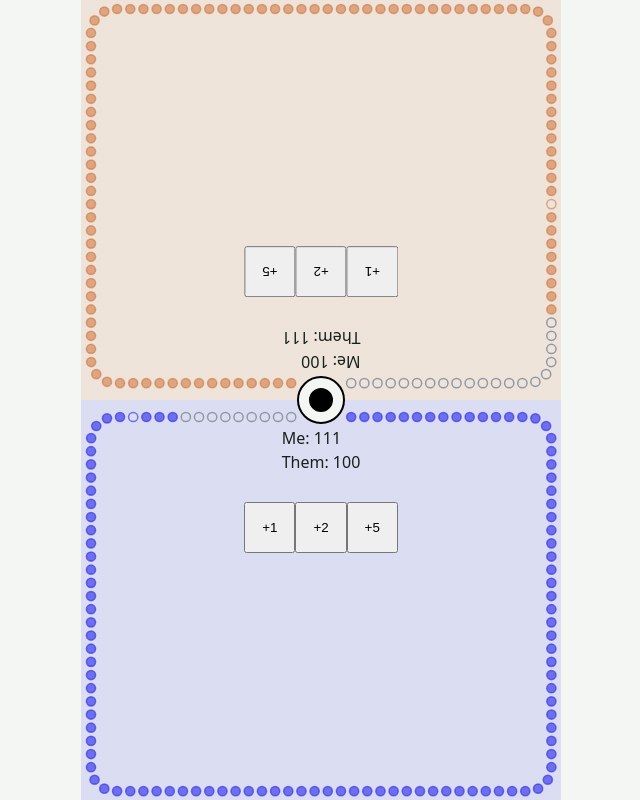
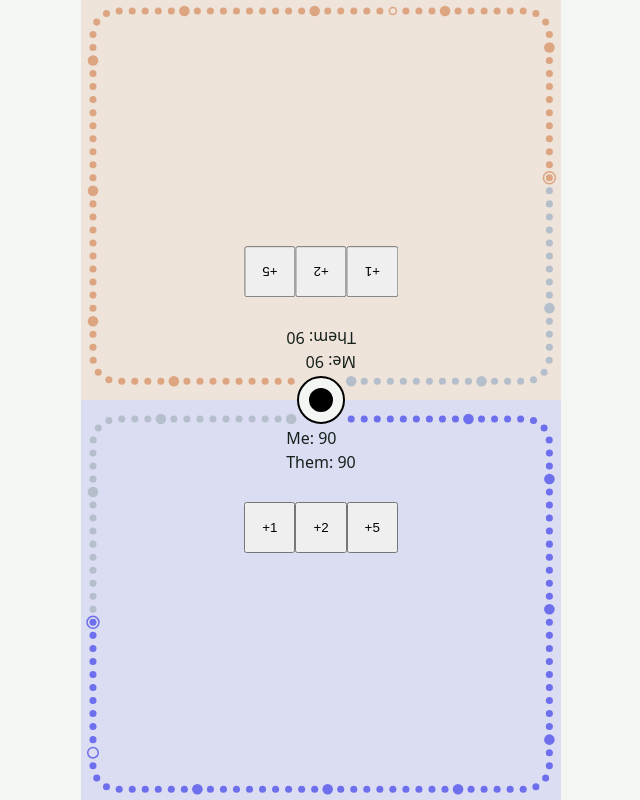
Before and after one commit to dylano/cribbage-scoring, a React (Vite) app: page / in a window 1280 px wide. Shown: the whole page, without its empty margins (319-959 px from the left). Built offline with nearby package versions, Linux system fonts and the light colour scheme.

Commit message:
more border: add decade dots, re-work filled/unfilled styling

```diff
--- a/src/App.tsx
+++ b/src/App.tsx
@@ -11,8 +11,8 @@ interface PlayerScore {
 
 export function App() {
   const [winner, setWinner] = useState(0);
-  const [player1, setPlayer1] = useState<PlayerScore>({ score: 100, previousScore: 92 });
-  const [player2, setPlayer2] = useState<PlayerScore>({ score: 111, previousScore: 108 });
+  const [player1, setPlayer1] = useState<PlayerScore>({ score: 90, previousScore: 66 });
+  const [player2, setPlayer2] = useState<PlayerScore>({ score: 90, previousScore: 80 });
 
   // check for winner
   useEffect(() => {
--- a/src/Player/Player.tsx
+++ b/src/Player/Player.tsx
@@ -50,7 +50,9 @@ export default function Player({
         count={WINNING_SCORE - 1}
         radius={24}
         completeColor={`var(--color-player${playerId})`}
-        inset={5}
+        inset={7}
+        density={0.27}
+        majorEvery={10}
         gap={WINNING_PEG_DIAMETER + WINNING_PEG_CLEARANCE * 2}
       />
       <div>
--- a/src/ProgressBorder/ProgressBorder.module.css
+++ b/src/ProgressBorder/ProgressBorder.module.css
@@ -17,9 +17,9 @@
 }
 
 .chain {
-  /* Ring colour for nodes that are not yet lit. Dark enough to read against
-     the surface without competing with the lit run. */
-  --muted: oklch(0.68 0.02 255);
+  /* Fill for nodes that are not yet lit. Lighter than it was for rings — a
+     solid disc carries far more weight than an outline at the same colour. */
+  --muted: oklch(0.8 0.02 255);
   --complete: oklch(0.58 0.17 255);
   --node-stroke: 1.5;
 
@@ -41,20 +41,20 @@
      converts it to a number of nodes, so the fade spans one node width. */
   --lit: clamp(0, (var(--progress) - var(--t)) * var(--count), 1);
 
-  /* Unlit nodes are hollow rings. A node fills in as it lights, and its ring
-     shifts from muted to the complete colour so it reads as a solid dot. */
-  fill: var(--complete);
-  fill-opacity: var(--lit);
-  stroke: color-mix(in oklch, var(--muted), var(--complete) calc(var(--lit) * 100%));
-  stroke-width: var(--node-stroke);
+  /* Every node is a solid disc; only the fill colour moves. Keeping the chain
+     one uniform texture is what lets the two pegs stand out by shape. */
+  fill: color-mix(in oklch, var(--muted), var(--complete) calc(var(--lit) * 100%));
 }
 
-/* The back peg. This node is lit, so .node would fill it in; keep it hollow
-   with a complete-coloured ring to mark where the count started.
-   Must stay after .node — same specificity, so source order decides. */
-.marker {
-  fill-opacity: 0;
+/* The two pegs are the only rings on the board. The back peg marks where the
+   count started; the halo is the front peg, ringing the leading disc with a
+   background-coloured gap so it reads as a peg seated in a hole.
+   Both must stay after .node — same specificity, so source order decides. */
+.marker,
+.halo {
+  fill: none;
   stroke: var(--complete);
+  stroke-width: var(--node-stroke);
 }
 
 @media (prefers-reduced-motion: reduce) {
--- a/src/ProgressBorder/ProgressBorder.tsx
+++ b/src/ProgressBorder/ProgressBorder.tsx
@@ -1,6 +1,15 @@
 import { useLayoutEffect, useRef, useState } from "react";
 import type { CSSProperties } from "react";
 import styles from "./ProgressBorder.module.css";
+
+/** How much wider a milestone circle is than its neighbours. */
+const MAJOR_SCALE = 1.5;
+
+/** Radius of the front peg's ring, as a multiple of a circle's radius. The
+    ceiling is tighter than it looks: the ring, half its stroke, and the
+    neighbouring circle all have to fit inside one spacing, which puts the
+    limit near 1.9 — and lower again where a milestone sits next door. */
+const HALO_SCALE = 1.7;
 
 interface NodePoint {
   x: number;
@@ -35,6 +44,10 @@ interface ProgressBorderProps {
   inset?: number;
   /** Circle radius as a fraction of the gap between neighbours. 0.5 = touching. */
   density?: number;
+  /** Draw every Nth circle larger as a milestone marker. 0 disables it. The
+      circle standing for position N is the one enlarged, so 10 marks 10, 20,
+      30 rather than 1, 11, 21. */
+  majorEvery?: number;
   completeColor?: string;
   className?: string;
 }
@@ -48,6 +61,7 @@ export default function ProgressBorder({
   radius = 24,
   inset = 10,
   density = 0.35,
+  majorEvery = 0,
   completeColor,
   className,
 }: ProgressBorderProps) {
@@ -121,6 +135,10 @@ export default function ProgressBorder({
   const markerIndex =
     previousFilled !== undefined && previousFilled < filled ? previousFilled - 1 : -1;
 
+  // The front peg sits on the last lit circle. Nothing to ring at zero.
+  const frontIndex = filled >= 1 ? Math.min(filled, count) - 1 : -1;
+  const frontPoint = points[frontIndex];
+
   return (
     <svg
       ref={svgRef}
@@ -147,16 +165,36 @@ export default function ProgressBorder({
         className={styles.geometry}
       />
 
-      {points.map((p, i) => (
+      {points.map((p, i) => {
+        // Circle i stands for position i + 1, so the milestone test counts from
+        // there — otherwise 10 would enlarge 1, 11, 21. A milestone that is also
+        // the front peg stays normal size: the halo needs a background gap
+        // between disc and ring, and an enlarged disc closes it.
+        const major = majorEvery > 0 && (i + 1) % majorEvery === 0 && i !== frontIndex;
+        const classes = [styles.node];
+        if (i === markerIndex) classes.push(styles.marker);
+
+        return (
+          <circle
+            key={p.t}
+            cx={p.x}
+            cy={p.y}
+            r={major ? nodeRadius * MAJOR_SCALE : nodeRadius}
+            className={classes.join(" ")}
+            style={{ "--t": p.t } as CSSProperties}
+          />
+        );
+      })}
+
+      {/* Drawn last so the ring sits above its neighbours' discs. */}
+      {frontPoint && (
         <circle
-          key={p.t}
-          cx={p.x}
-          cy={p.y}
-          r={nodeRadius}
-          className={i === markerIndex ? `${styles.node} ${styles.marker}` : styles.node}
-          style={{ "--t": p.t } as CSSProperties}
+          cx={frontPoint.x}
+          cy={frontPoint.y}
+          r={nodeRadius * HALO_SCALE}
+          className={styles.halo}
         />
-      ))}
+      )}
     </svg>
   );
 }
```
